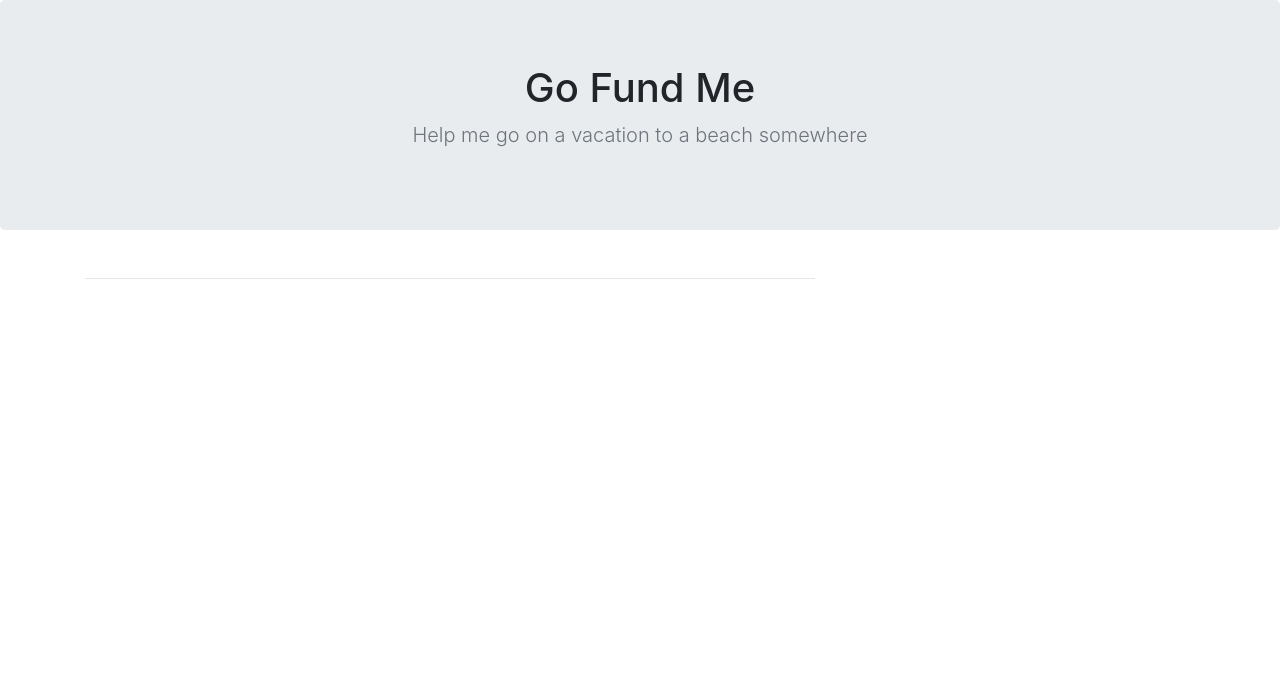
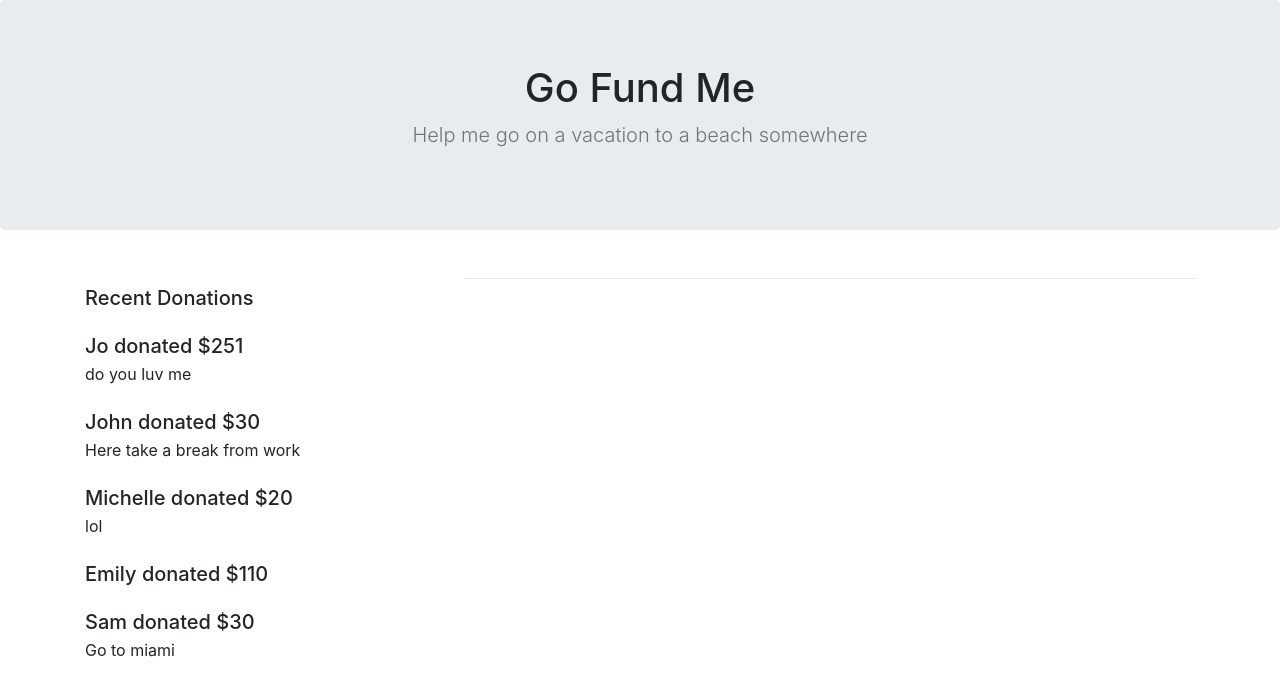
Before and after one commit to joinpursuit/Pursuit-Core-Web-Props-Lab-Tested, a React (Create React App) app: page / in a window 1280 px wide. Shown: the top 696 px of the page. Built offline with nearby package versions, Linux system fonts and the light colour scheme.

Commit message:
RecentDonations

```diff
--- a/src/App.js
+++ b/src/App.js
@@ -45,8 +45,20 @@ export default class App extends React.Component {
         <TopBar />
         <div className="container">
           <div className="row">
-            {/* TODO: Donations */}
-
+            <ul className="col-4 list-unstyled recent-donations">
+              <h5 className="my-4">Recent Donations</h5>
+              {donations.map((donation) => {
+                return (
+                  <RecentDonations
+                    name={donation.name}
+                    amount={donation.amount}
+                    caption={donation.caption}
+                    id={donation.id}
+                    key={donation.id}
+                  />
+                );
+              })}
+            </ul>
             <div className="col-8">
               {/* TODO: Progress */}
               <hr />
--- a/src/Components/RecentDonations.js
+++ b/src/Components/RecentDonations.js
@@ -3,50 +3,14 @@ import React from "react";
 const RecentDonations = (props) => {
   // return null;
 
-
-  const {amount, caption, name} = props;
+  const {amount, caption, name, id} = props;
   return (
-    <div>
-      <ul>
-        <li>
-          <h5>{name} donated $ {amount}</h5>
-          <p>{caption}</p>
+        <li className="media my-2" key={id}>
+          <div className="media-body">
+            <h5 className="mt-0 mb-1">{name} donated ${amount}</h5>
+            <p>{caption}</p>
+          </div>
         </li>
-      </ul>
-    </div>
-    // <ul class="col-4 list-unstyled recent-donations">
-    //     <h5 class='my-4'>Recent Donations</h5>
-
-    //     <li class="media my-2">
-    //       <div class="media-body">
-    //         <h5 class="mt-0 mb-1">Jo donated $50</h5>
-    //         do you luv me
-    //       </div>
-    //     </li>
-    //     <li class="media my-2">
-    //       <div class="media-body">
-    //         <h5 class="mt-0 mb-1">John donated $50</h5>
-    //         Here take a break from work
-    //       </div>
-    //     </li>
-    //     <li class="media my-2">
-    //       <div class="media-body">
-    //         <h5 class="mt-0 mb-1">Michelle donated $50</h5>
-    //         lol
-    //       </div>
-    //     </li>
-    //     <li class="media my-2">
-    //       <div class="media-body">
-    //         <h5 class="mt-0 mb-1">Emily donated $11</h5>
-    //       </div>
-    //     </li>
-    //     <li class="media my-2">
-    //       <div class="media-body">
-    //         <h5 class="mt-0 mb-1">Sam donated $30</h5>
-    //         Go to miami
-    //       </div>
-    //     </li>
-    //   </ul>
   )
 };
 
```
Also changed, not shown: 1 other file (tests, documents, lock files or other folders).
